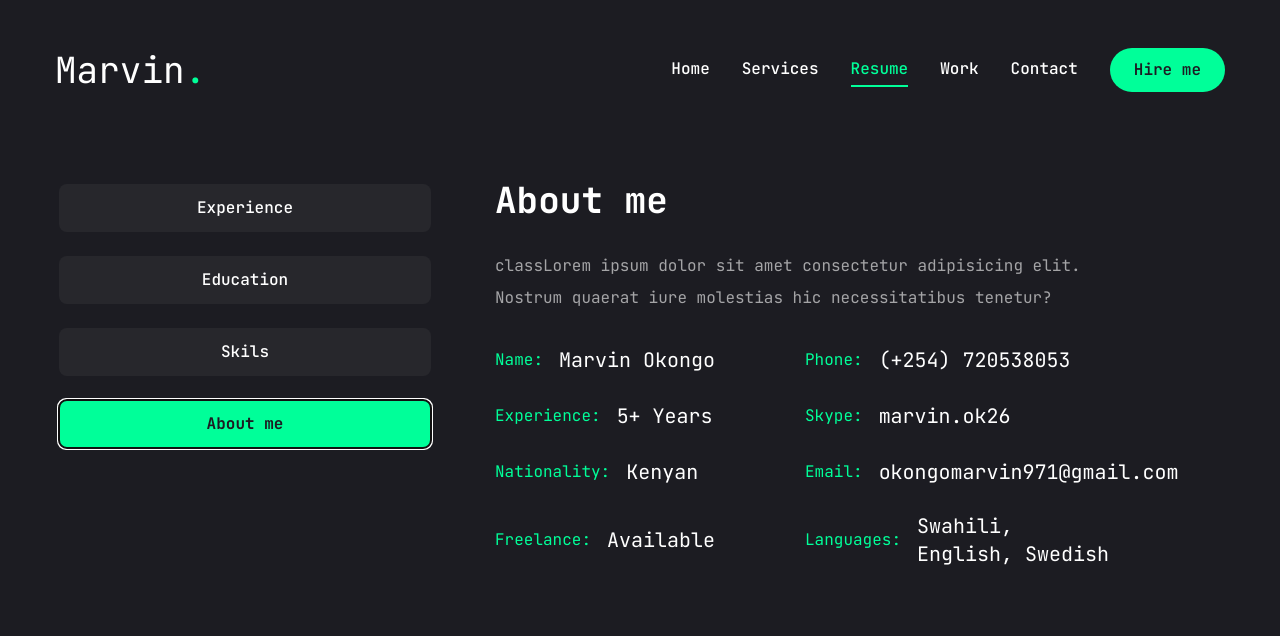
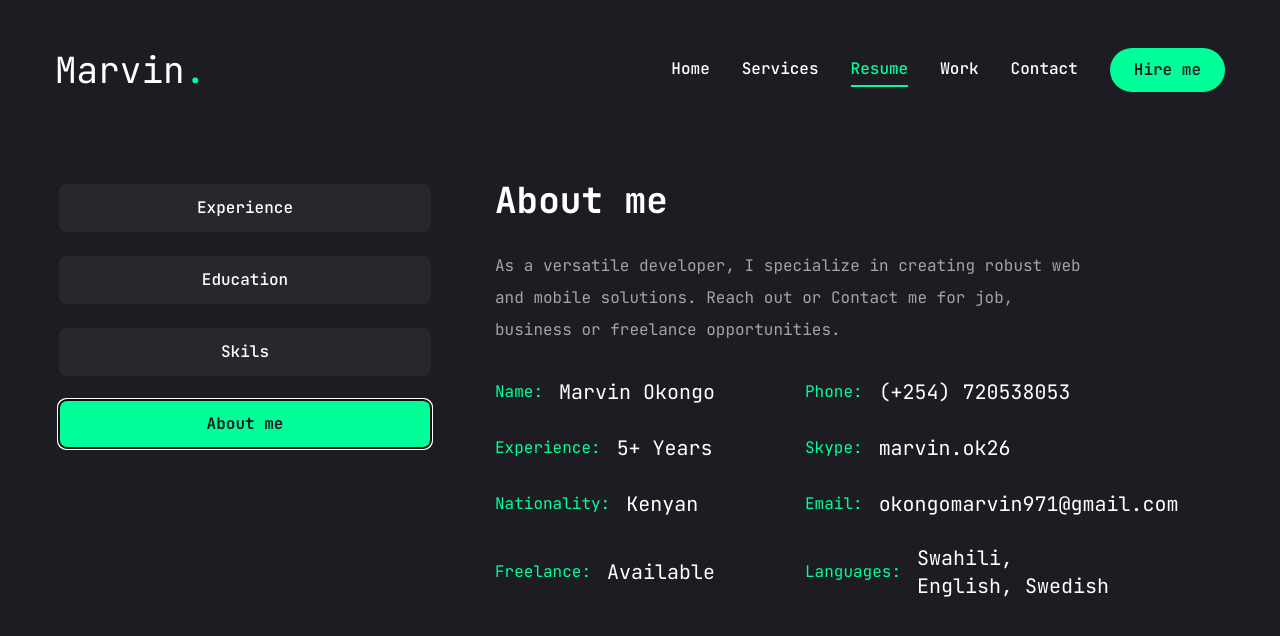
Before and after one commit to marvinok26/portfolio4, a Next.js app: page /resume in a window 1280 px wide. Both pictures are taken after a click on the tab "About me". Shown: the top 636 px of the page. Built offline with nearby package versions, Linux system fonts and the light colour scheme.

Commit message:
deploy config 3

```diff
--- a/app/contact/page.jsx
+++ b/app/contact/page.jsx
@@ -45,7 +45,7 @@ const Contact = () => {
             <form action="" className="flex flex-col gap-6 p-10 bg-[#27272c] rounded-xl">
               <h3 className="text-4xl text-accent">Let's work together</h3>
               <p className="text-white/60">
-                Lorem ipsum dolor sit amet consectetur adipisicing elit. Vero vel beatae cumque alias nobis aliquam officia minus suscipit sapiente esse.
+              I deliver exceptional web, UI/UX, mobile development, and SEO solutions, transforming your vision into impactful digital experiences that drive your business forward.
               </p>
               <div className="grid grid-cols-1 md:grid-cols-2 gap-6">
                 <Input type="firstname" placeholder="Firstname" />
--- a/app/resume/page.jsx
+++ b/app/resume/page.jsx
@@ -13,7 +13,7 @@ import './page.css'
 // abaout data
 const about = {
   title: "About me",
-  description: "Lorem ipsum dolor sit amet consectetur adipisicing elit. Nostrum quaerat iure molestias hic necessitatibus tenetur?",
+  description: "As a versatile developer, I specialize in creating robust web and mobile solutions. Reach out or Contact me for job, business or freelance opportunities.",
   info: [
     {
       fieldName: "Name",
@@ -54,7 +54,7 @@ const about = {
 const experience = {
   icon: '/assets/resume/badge.svg',
   title: 'My experience',
-  description: "Lorem ipsum dolor sit amet consectetur adipisicing elit. Facilis quaerat facere minus incidunt. Explicabo, omnis.",
+  description: " I have over 5 years of experience delivering top-notch solutions in web and mobile development, ensuring client satisfaction and project success.",
   items: [
     {
       company: "Upwork",
@@ -94,7 +94,7 @@ const experience = {
 const education = {
   icon: '/assets/resume/cap.svg',
   title: 'My Education',
-  description: "Lorem ipsum dolor sit amet consectetur adipisicing elit. Facilis quaerat facere minus incidunt. Explicabo, omnis.",
+  description: "I've completed training in Full Stack, Mobile, Web Development and Business Information Technology, equipping myself with essential skills for modern digital solutions.",
   items: [
     {
       insitution: "Moringa School",
@@ -122,7 +122,7 @@ const education = {
 //skills data
 const skills = {
   title: "My skills",
-  description: "Lorem ipsum dolor, sit amet consectetur adipisicing elit. Incidunt tempora consequatur odio mollitia, ex a.",
+  description: "Specialized in a range of essential tools and technologies that make me a master of my art",
   skillList: [
     {
       icon: <FaHtml5 />,
@@ -278,7 +278,7 @@ const Resume = () => {
               <TabsContent value="about" className="w-full text-center xl:text-left">
                 <div className="flex flex-col gap-[30px]">
                   <h3 className="text-4xl font-bold">{about.title}</h3>
-                  <p className="max-w-[600px] text-white/60 mx-auto xl:mx-0" > class{about.description}</p>
+                  <p className="max-w-[600px] text-white/60 mx-auto xl:mx-0" > {about.description}</p>
                   <ul className="grid grid-cols-1 xl:grid-cols-2 gap-y-6 max-w-[620px] mx-auto xl:mx-0">
                     {about.info.map((item, index) => {
                       return <li key={index} className="flex items-center justify-center xl:justify-start gap-4">
```
